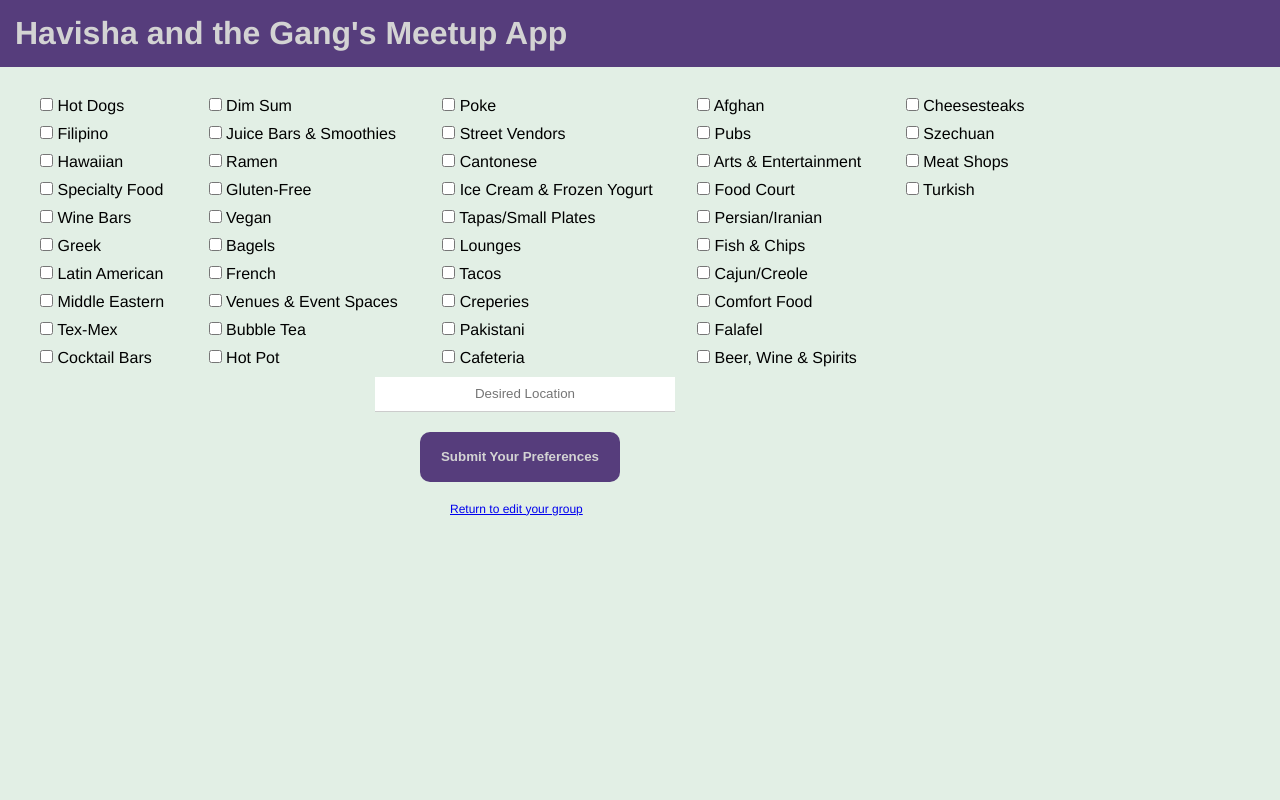
After one commit to havishat/Coding-Dojo-Django-Project, a Django app: page /categories in a window 1280 px wide. The commit adds this page. Run offline with Django 3.2, Linux system fonts and the light colour scheme.

Commit message:
8.22 11:20PM

```diff
--- a/yelpy_thing/apps/yelp_api_test/static/yelp_api_test/css/index.css
+++ b/yelpy_thing/apps/yelp_api_test/static/yelp_api_test/css/index.css
@@ -1,6 +1,9 @@
 *{
     margin: 0;
     padding: 0;
+}
+@media all and (max-width: 1024px){
+    overflow: scroll;
 }
 body{
     width: 100%;
@@ -8,14 +11,18 @@ body{
     background-color: #E2EFE5;
 }
 .top_bar{
-    padding: 10px;
-    background-color: #20b2aa;
+    padding: 15px;
+    color: lightgrey;
+    background-color: #563D7C;
 }
 .header{
     display: inline-block;
 }
 .logout_btn{
     margin-left: 30%;
+    font-weight: bold;
+    font-size: 14px;
+    color: lightgrey;
     display: inline-block;
 }
 .main_content_box{
@@ -34,7 +41,7 @@ body{
     margin-top: 10px;
     padding: 10px;
     border: 1px solid #18392b;
-    background-color: #fbf6be;
+    background-color: #d8cfe5;
     border-radius: 10px;
     display: inline-block;
 }
@@ -43,14 +50,18 @@ body{
     vertical-align: top;
     display: inline-block;
 }
+.restaurant_info_spacer{
+    margin-top: 10px;
+}
 .restaurant_img_container{
-    width: 35px;
+    width: 200px;
+    overflow: hidden;
     display: inline-block;
 }
 .restaurant_img{
-    width: 150px;
     height: 150px;
-    margin-left: 80px;
+    margin-left: 40px;
+    border-radius: 5px;
 }
 .add_friends_container{
     width: 25%;
@@ -61,3 +72,55 @@ body{
     border-radius: 10px;
     display: inline-block;
 }
+.category_list_container{
+    margin: 20px 0px 0px 20px;
+    display: block;
+}
+.category_list{
+    vertical-align: top;
+    display: inline-block;
+}
+.categories li{
+    margin: 10px 20px 10px 20px;
+    list-style-type: none;
+}
+.location_input_container{
+    width: 300px;
+    margin: 0px 0px 0px 375px;
+    display: block;
+}
+.location_input{
+    text-align: center;
+    border-radius: 0;
+    border-top: 0;
+    border-left: 0;
+    border-right: 0;
+    border-bottom: .1rem solid #ccc;
+    -webkit-tap-highlight-color: transparent;
+    -webkit-appearance: textfield;
+    background-color: white;
+    -webkit-rtl-ordering: logical;
+    user-select: text;
+    cursor: auto;
+    outline: 0;
+    padding: .7em;
+    width: 100%;
+}
+.submit_categories{
+    height: 50px;
+    width: 200px;
+    margin: 20px 0px 20px 420px;
+    font-weight: Bold;
+    color: lightgrey;
+    background-color: #563D7C;
+    border: none;
+    border-radius: 10px;
+}
+.return_home{
+    font-size: 12px;
+    margin-left: 20px;
+}
+.return_home{
+    margin-left: 450px;
+    display: block;
+}
--- /dev/null
+++ b/yelpy_thing/apps/yelp_api_test/templates/yelp_api_test/categories.html
@@ -0,0 +1,310 @@
+<html>
+    <head>
+        <title>Havisha and the Gang's Meetup App</title>
+        <meta charset="UTF-8">
+        <meta name="viewport" content="width=device-width, initial-scale=1">
+        {% load static %}
+        <link rel="stylesheet" href="{% static 'yelp_api_test/css/index.css' %}" media="screen" title="no title"  charset="utf-8">
+    </head>
+    <body>
+        <div class='top_bar'>
+            <h1 class='header'>Havisha and the Gang's Meetup App</h1>
+        </div>
+        <form action='/process' method='post'>
+            {% csrf_token %}
+            <div class='category_list_container'>
+                <div class='category_list'>
+                    <ul class="categories">
+                        <li>
+                            <label class="category_checkbox">
+                                <input class='category' name='category' type='checkbox' value="hotdog">
+                                <span>Hot Dogs</span>
+                            </label>
+                        </li>
+                        <li>
+                            <label class="category_checkbox">
+                                <input class='category' name='category' type='checkbox' value="filipino">
+                                <span>Filipino</span>
+                            </label>
+                        </li>
+                        <li>
+                            <label class="category_checkbox">
+                                <input class='category' name='category' type='checkbox' value="hawaiian">
+                                <span>Hawaiian</span>
+                            </label>
+                        </li>
+                        <li>
+                            <label class="category_checkbox">
+                                <input class='category' name='category' type='checkbox' value="gourmet">
+                                <span>Specialty Food</span>
+                            </label>
+                        </li>
+                        <li>
+                            <label class="category_checkbox">
+                                <input class='category' name='category' type='checkbox' value="wine_bars">
+                                <span>Wine Bars</span>
+                            </label>
+                        </li>
+                        <li>
+                            <label class="category_checkbox">
+                                <input class='category' name='category' type='checkbox' value="greek">
+                                <span>Greek</span>
+                            </label>
+                        </li>
+                        <li>
+                            <label class="category_checkbox">
+                                <input class='category' name='category' type='checkbox' value="latin">
+                                <span>Latin American</span>
+                            </label>
+                        </li>
+                        <li>
+                            <label class="category_checkbox">
+                                <input class='category' name='category' type='checkbox' value="mideastern">
+                                <span>Middle Eastern</span>
+                            </label>
+                        </li>
+                        <li>
+                            <label class="category_checkbox">
+                                <input class='category' name='category' type='checkbox' value="tex-mex">
+                                <span>Tex-Mex</span>
+                            </label>
+                        </li>
+                        <li>
+                            <label class="category_checkbox">
+                                <input class='category' name='category' type='checkbox' value="cocktailbars">
+                                <span>Cocktail Bars</span>
+                            </label>
+                        </li>
+                    </ul>
+                </div>
+                <div class='category_list'>
+                    <ul class="categories">
+                        <li>
+                            <label class="category_checkbox">
+                                <input class='category' name='category' type='checkbox' value="dimsum">
+                                <span>Dim Sum</span>
+                            </label>
+                        </li>
+                        <li>
+                            <label class="category_checkbox">
+                                <input class='category' name='category' type='checkbox' value="juicebars">
+                                <span>Juice Bars &amp; Smoothies</span>
+                            </label>
+                        </li>
+                        <li>
+                            <label class="category_checkbox">
+                                <input class='category' name='category' type='checkbox' value="ramen">
+                                <span>Ramen</span>
+                            </label>
+                        </li>
+                        <li>
+                            <label class="category_checkbox">
+                                <input class='category' name='category' type='checkbox' value="gluten_free">
+                                <span>Gluten-Free</span>
+                            </label>
+                        </li>
+                        <li>
+                            <label class="category_checkbox">
+                                <input class='category' name='category' type='checkbox' value="vegan">
+                                <span>Vegan</span>
+                            </label>
+                        </li>
+                        <li>
+                            <label class="category_checkbox">
+                                <input class='category' name='category' type='checkbox' value="bagels">
+                                <span>Bagels</span>
+                            </label>
+                        </li>
+                        <li>
+                            <label class="category_checkbox">
+                                <input class='category' name='category' type='checkbox' value="french">
+                                <span>French</span>
+                            </label>
+                        </li>
+                        <li>
+                            <label class="category_checkbox">
+                                <input class='category' name='category' type='checkbox' value="venues">
+                                <span>Venues &amp; Event Spaces</span>
+                            </label>
+                        </li>
+                        <li>
+                            <label class="category_checkbox">
+                                <input class='category' name='category' type='checkbox' value="bubbletea">
+                                <span>Bubble Tea</span>
+                            </label>
+                        </li>
+                        <li>
+                            <label class="category_checkbox">
+                                <input class='category' name='category' type='checkbox' value="hotpot">
+                                <span>Hot Pot</span>
+                            </label>
+                        </li>
+                    </ul>
+                </div>
+                <div class='category_list'>
+                    <ul class="categories">
+                        <li>
+                            <label class="category_checkbox">
+                                <input class='category' name='category' type='checkbox' value="poke">
+                                <span>Poke</span>
+                            </label>
+                        </li>
+                        <li>
+                            <label class="category_checkbox">
+                                <input class='category' name='category' type='checkbox' value="streetvendors">
+                                <span>Street Vendors</span>
+                            </label>
+                        </li>
+                        <li>
+                            <label class="category_checkbox">
+                                <input class='category' name='category' type='checkbox' value="cantonese">
+                                <span>Cantonese</span>
+                            </label>
+                        </li>
+                        <li>
+                            <label class="category_checkbox">
+                                <input class='category' name='category' type='checkbox' value="icecream">
+                                <span>Ice Cream &amp; Frozen Yogurt</span>
+                            </label>
+                        </li>
+                        <li>
+                            <label class="category_checkbox">
+                                <input class='category' name='category' type='checkbox' value="tapasmallplates">
+                                <span>Tapas/Small Plates</span>
+                            </label>
+                        </li>
+                        <li>
+                            <label class="category_checkbox">
+                                <input class='category' name='category' type='checkbox' value="lounges">
+                                <span>Lounges</span>
+                            </label>
+                        </li>
+                        <li>
+                            <label class="category_checkbox">
+                                <input class='category' name='category' type='checkbox' value="tacos">
+                                <span>Tacos</span>
+                            </label>
+                        </li>
+                        <li>
+                            <label class="category_checkbox">
+                                <input class='category' name='category' type='checkbox' value="creperies">
+                                <span>Creperies</span>
+                            </label>
+                        </li>
+                        <li>
+                            <label class="category_checkbox">
+                                <input class='category' name='category' type='checkbox' value="pakistani">
+                                <span>Pakistani</span>
+                            </label>
+                        </li>
+                        <li>
+                            <label class="category_checkbox">
+                                <input class='category' name='category' type='checkbox' value="cafeteria">
+                                <span>Cafeteria</span>
+                            </label>
+                        </li>
+                    </ul>
+                </div>
+                <div class='category_list'>
+                    <ul class="categories">
+                        <li>
+                            <label class="category_checkbox">
+                                <input class='category' name='category' type='checkbox' value="afghani">
+                                <span>Afghan</span>
+                            </label>
+                        </li>
+                        <li>
+                            <label class="category_checkbox">
+                                <input class='category' name='category' type='checkbox' value="pubs">
+                                <span>Pubs</span>
+                            </label>
+                        </li>
+                        <li>
+                            <label class="category_checkbox">
+                                <input class='category' name='category' type='checkbox' value="arts">
+                                <span>Arts &amp; Entertainment</span>
+                            </label>
+                        </li>
+                        <li>
+                            <label class="category_checkbox">
+                                <input class='category' name='category' type='checkbox' value="food_court">
+                                <span>Food Court</span>
+                            </label>
+                        </li>
+                        <li>
+                            <label class="category_checkbox">
+                                <input class='category' name='category' type='checkbox' value="persian">
+                                <span>Persian/Iranian</span>
+                            </label>
+                        </li>
+                        <li>
+                            <label class="category_checkbox">
+                                <input class='category' name='category' type='checkbox' value="fishnchips">
+                                <span>Fish &amp; Chips</span>
+                            </label>
+                        </li>
+                        <li>
+                            <label class="category_checkbox">
+                                <input class='category' name='category' type='checkbox' value="cajun">
+                                <span>Cajun/Creole</span>
+                            </label>
+                        </li>
+                        <li>
+                            <label class="category_checkbox">
+                                <input class='category' name='category' type='checkbox' value="comfortfood">
+                                <span>Comfort Food</span>
+                            </label>
+                        </li>
+                        <li>
+                            <label class="category_checkbox">
+                                <input class='category' name='category' type='checkbox' value="falafel">
+                                <span>Falafel</span>
+                            </label>
+                        </li>
+                        <li>
+                            <label class="category_checkbox">
+                                <input class='category' name='category' type='checkbox' value="beer_and_wine">
+                                <span>Beer, Wine &amp; Spirits</span>
+                            </label>
+                        </li>
+                    </ul>
+                </div>
+                <div class='category_list'>
+                    <ul class="categories">
+                        <li>
+                            <label class="category_checkbox">
+                                <input class='category' name='category' type='checkbox' value="cheesesteaks">
+                                <span>Cheesesteaks</span>
+                            </label>
+                        </li>
+                        <li>
+                            <label class="category_checkbox">
+                                <input class='category' name='category' type='checkbox' value="szechuan">
+                                <span>Szechuan</span>
+                            </label>
+                        </li>
+                        <li>
+                            <label class="category_checkbox">
+                                <input class='category' name='category' type='checkbox' value="meats">
+                                <span>Meat Shops</span>
+                            </label>
+                        </li>
+                        <li>
+                            <label class="category_checkbox">
+                                <input class='category' name='category' type='checkbox' value="turkish">
+                                <span>Turkish</span>
+                            </label>
+                        </li>
+                    </ul>
+                </div>
+            </div>
+            <div class='location_input_container'>
+                <input class='location_input' name='location_input' type='text' placeholder='Desired Location'>
+            </div>
+            <input class='submit_categories' name='submit_categories' type='submit' value='Submit Your Preferences'>
+            <div class='return_home'>
+                <a href='/home' class='return_home_link'>Return to edit your group</a>
+            </div>
+        </form>
+    </body>
+</html>
--- a/yelpy_thing/apps/yelp_api_test/urls.py
+++ b/yelpy_thing/apps/yelp_api_test/urls.py
@@ -5,6 +5,7 @@ urlpatterns = [
     url(r'^$', views.index),
     url(r'^home$', views.home),
     url(r'^process$', views.process),
+    url(r'^categories$', views.categories),
     url(r'^results$', views.results),
     url(r'^add_friend$', views.add_friend),
     url(r'^goback$', views.goback),
--- a/yelpy_thing/apps/yelp_api_test/views.py
+++ b/yelpy_thing/apps/yelp_api_test/views.py
@@ -24,15 +24,23 @@ def home(request):
     return render(request, 'yelp_api_test/home.html')
 
 def add_friend(request):
+    return redirect('/home')
 
-    return redirect('/home')
+def categories(request):
+    return render(request, 'yelp_api_test/categories.html')
 
 def process(request):
     if request.method == 'POST':
-        request.session['search'] = request.POST['search']
-        request.session['location'] = request.POST['location']
-        request.session['search_results'] = query_api(request.session['search'], request.session['location'])
-        return redirect('/results')
+        if not request.POST['location_input']:
+            return redirect('/categories')
+        else:
+            arr= request.POST.getlist('category')
+            filters= ','.join(arr)
+            print filters
+            # request.session['search'] = request.POST['search']
+            request.session['location_input'] = request.POST['location_input']
+            request.session['search_results'] = query_api(filters, request.session['location_input'])
+            return redirect('/results')
     else:
         return redirect('/home')
 
```
Also changed, not shown: yelpy_thing/apps/yelp_api_test/static/yelp_api_test/css/home.css (deleted, +0 -7 lines), yelpy_thing/apps/yelp_api_test/templates/yelp_api_test/home.html (+19 -11 lines), yelpy_thing/apps/yelp_api_test/templates/yelp_api_test/results.html (deleted, +0 -18 lines), yelpy_thing/db.sqlite3, 2 other files.
